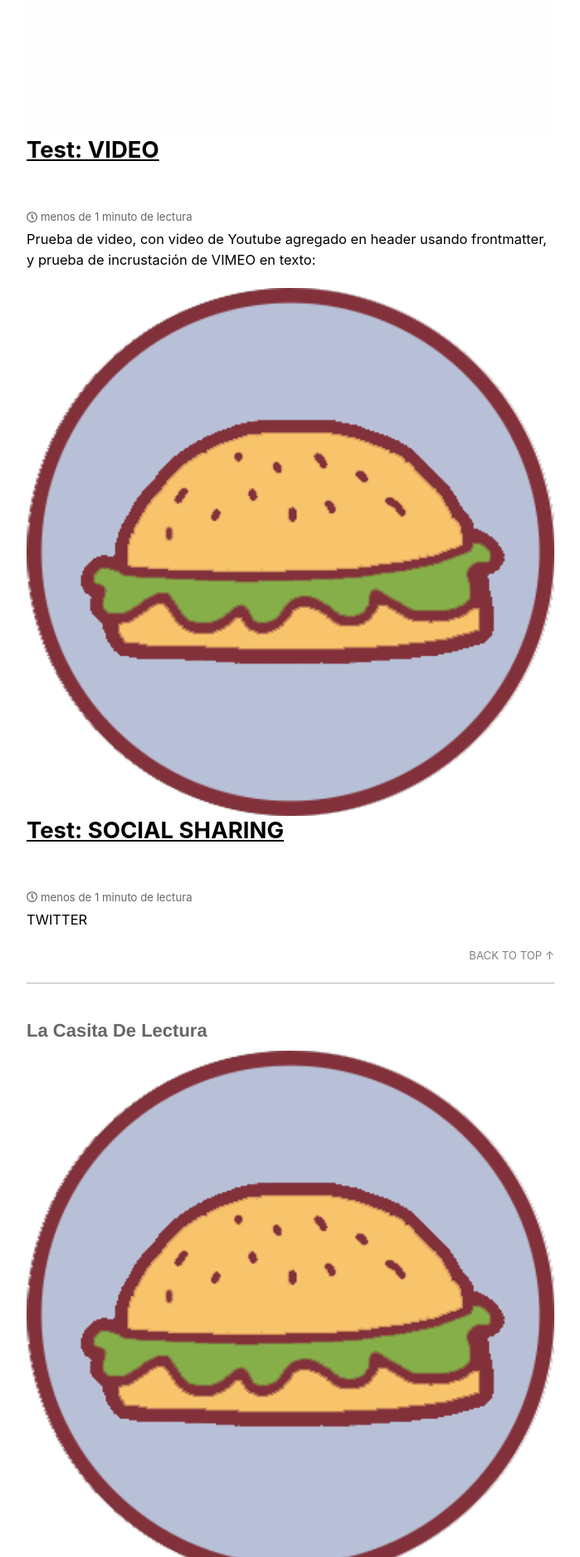
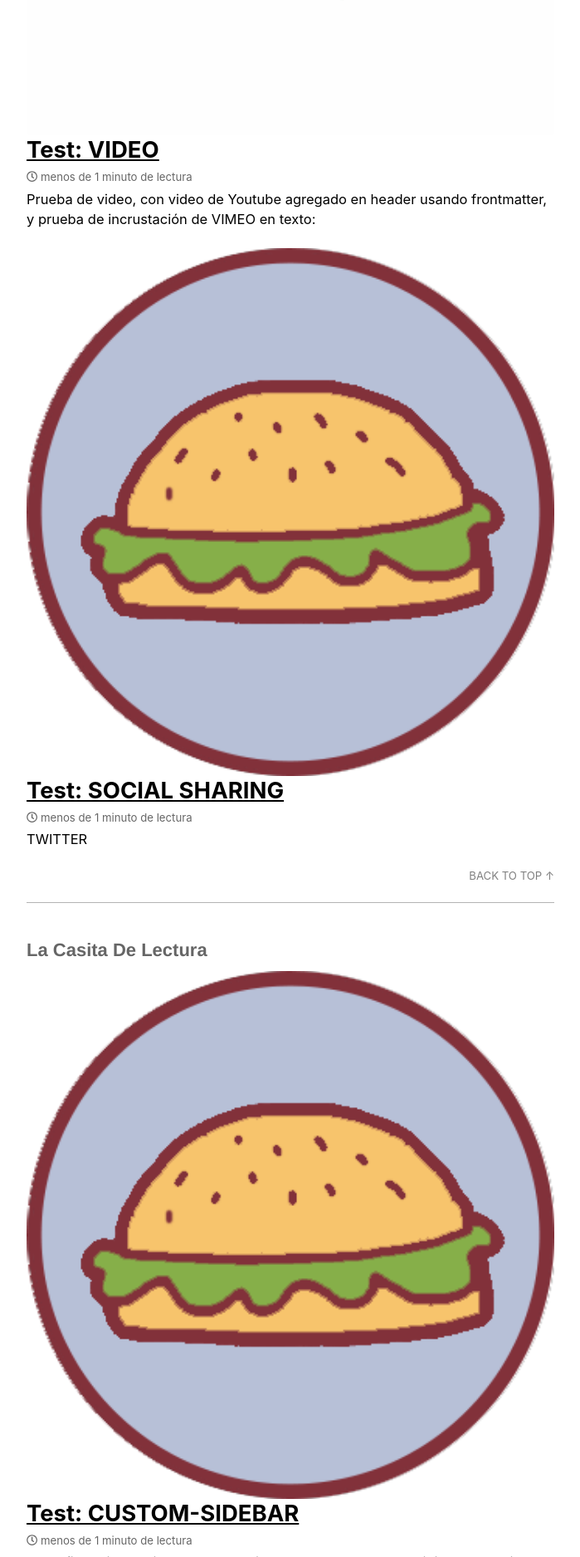
Before and after one commit to sangucherevista/sangucherevista.github.io, a Jekyll site: the page built from _pages/secciones.html, in a window 1280 px wide. Shown: the part 1060-2936 px from the top of the page at 83% size, without its empty margins (290-989 px from the left). Built offline with Jekyll 4.4.1, drawn with Linux system fonts in a browser that asks for light colours; nearby versions of some CDN libraries.

Commit message:
Updated '_sass/minimal-mistakes/_archive.scss' via CloudCannon

```diff
--- a/_sass/minimal-mistakes/_archive.scss
+++ b/_sass/minimal-mistakes/_archive.scss
@@ -30,7 +30,7 @@
 }
 
 .archive__item-title {
-  margin-bottom: 2em;
+  margin-bottom: 0.25em;
   font-family: $sans-serif-narrow;
   line-height: initial;
   overflow: hidden;
```
